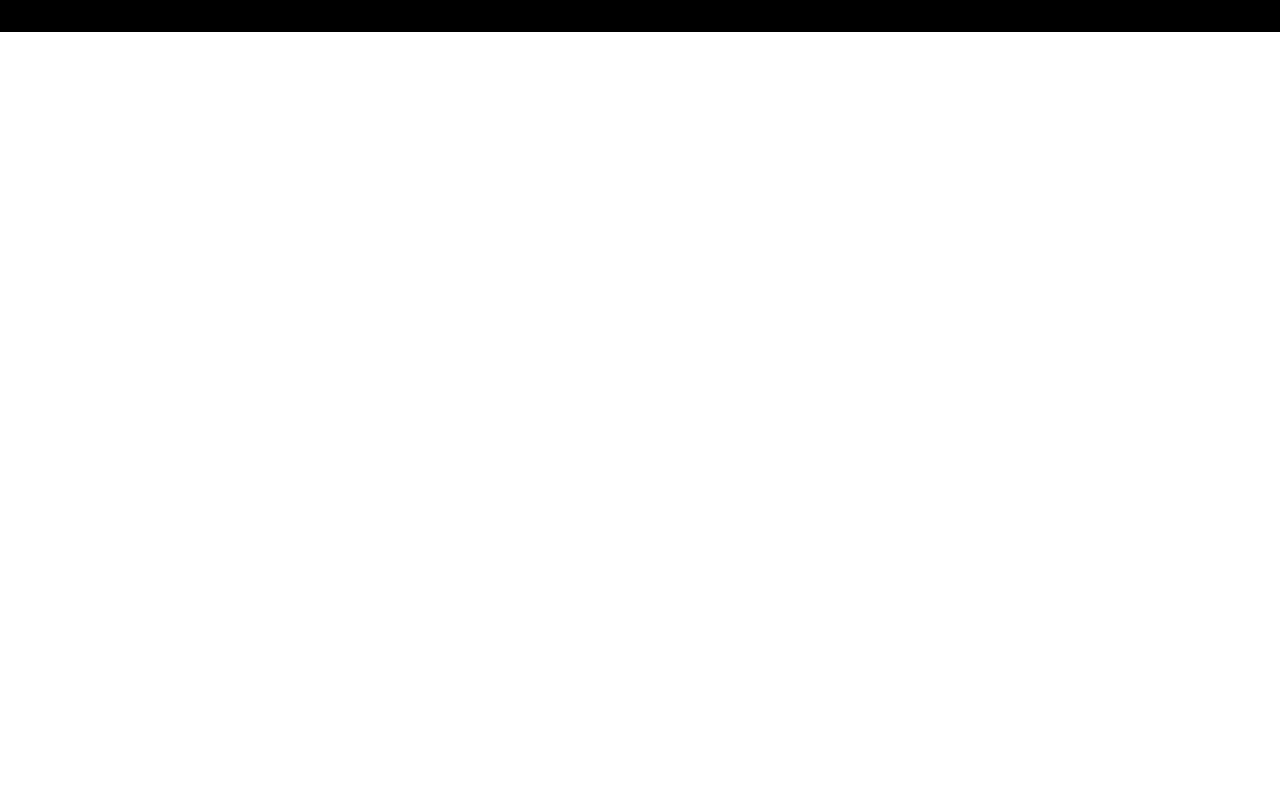
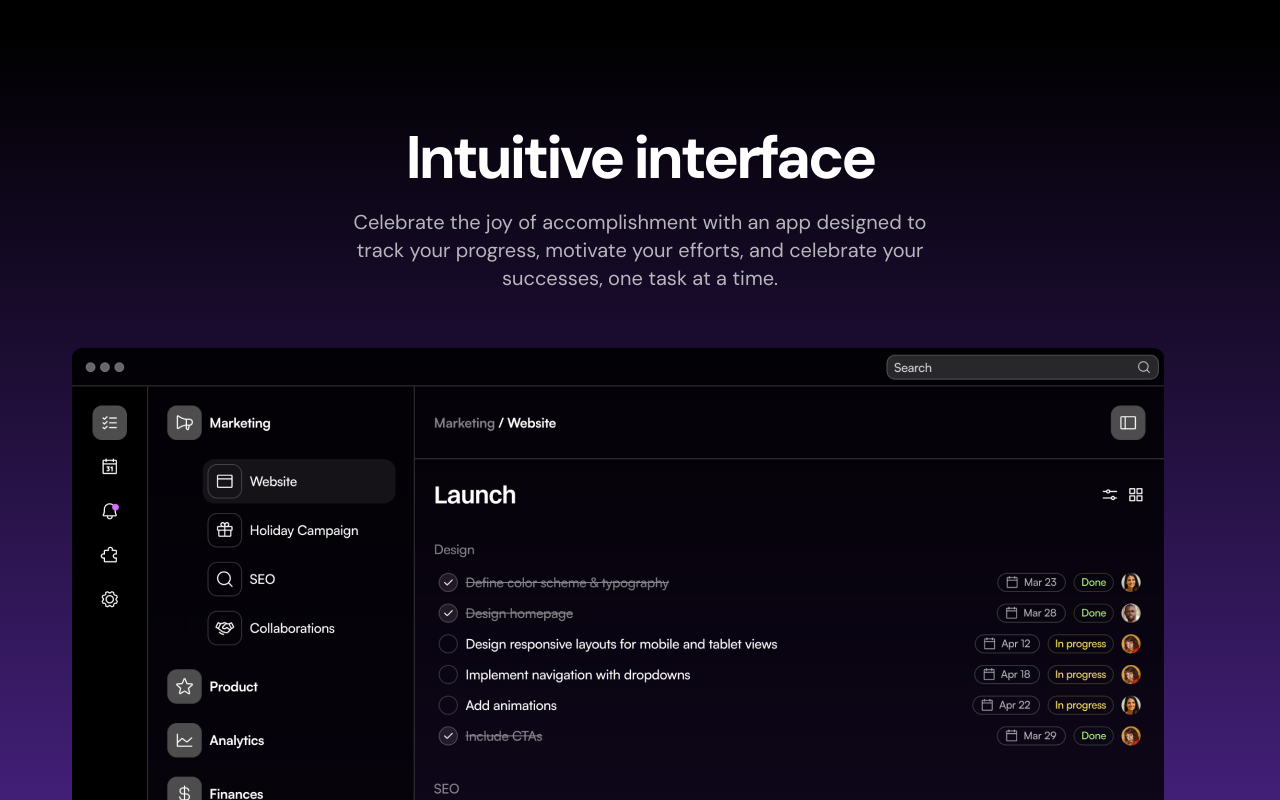
Before and after one commit to KctechSia/Focusflow-hub, a Next.js app: page / in a window 1280 px wide. Shown: the part 1780-2580 px from the top of the page. Before the commit the page ends 1812 px from the top, so only its background shows below. Built offline with nearby package versions, Linux system fonts and the light colour scheme.

Commit message:
add product showcase section

```diff
--- a/src/sections/ProductShowcase.tsx
+++ b/src/sections/ProductShowcase.tsx
@@ -1,5 +1,17 @@
+import Image from "next/image";
+
 import appScreen from "../assets/images/app-screen.png";
 
 export const ProductShowcase = () => {
-  return null;
+  return (
+    <section className="text-white py-[72px] md:py-24 bg-gradient-to-b from-black to-[#5d2ca8]">
+      <div className="container">
+        <h2 className="text-center text-5xl md:text-6xl font-bold tracking-tighter">Intuitive interface</h2>
+        <div className="max-w-xl mx-auto">
+          <p className="text-xl text-center text-white/70 mt-5">Celebrate the joy of accomplishment with an app designed to track your progress, motivate your efforts, and celebrate your successes, one task at a time.</p>
+        </div>
+        <Image src={appScreen} alt="Product screenshot" className="mt-14" />
+      </div>
+    </section>
+  );
 };
```
